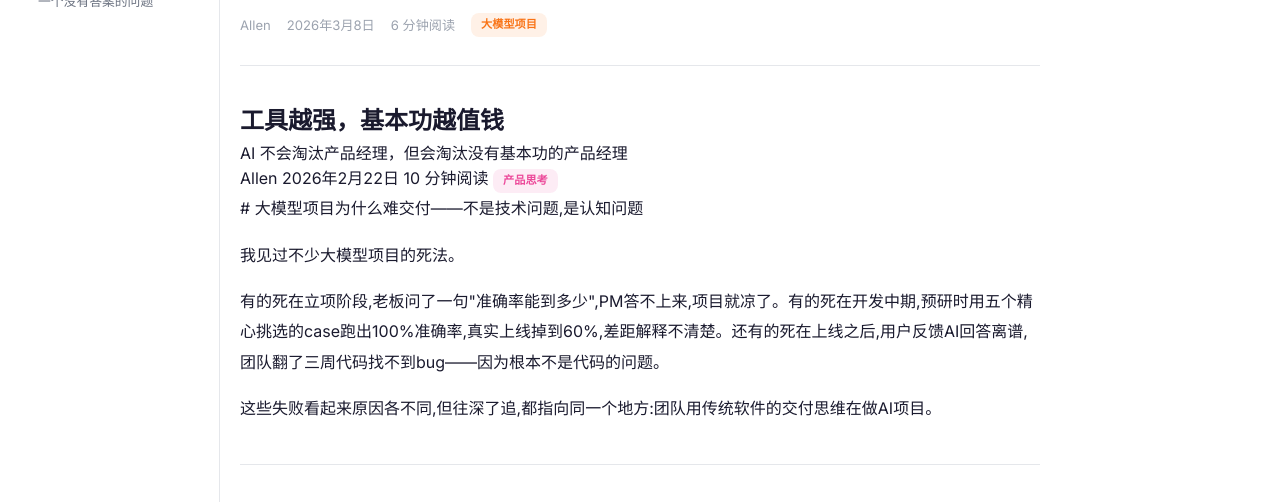
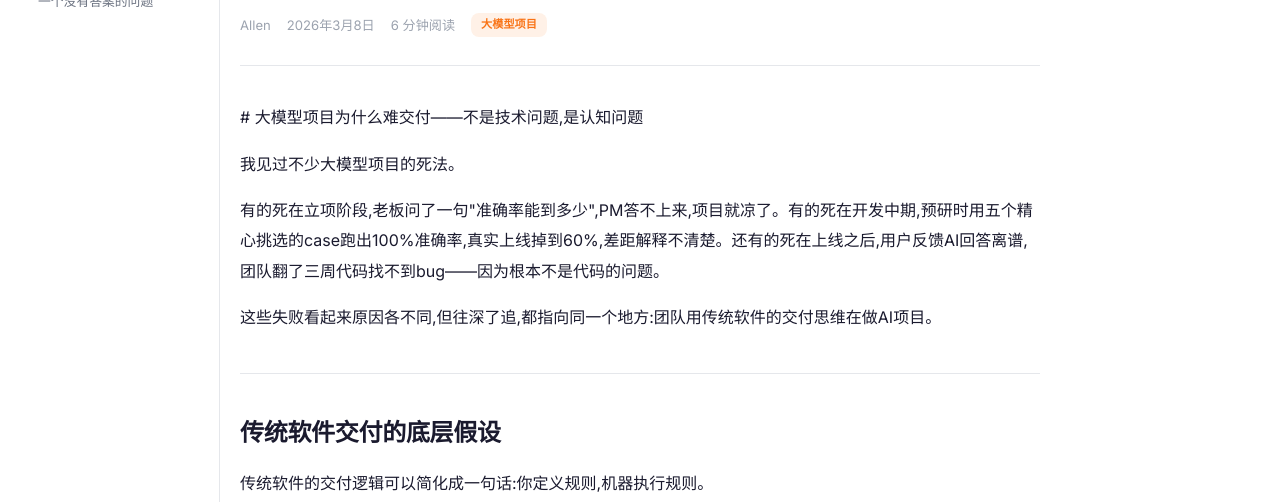
Before and after one commit to Allenyang007/allen-site, a website: page blog/llm-project-delivery-mindset/index.html in a window 1280 px wide. Shown: the part 295-797 px from the top of the page. Drawn offline with Linux system fonts and the light colour scheme.

Commit message:
Remove heading and metadata from index.html
Removed introductory heading and metadata for the article.

```diff
--- a/blog/llm-project-delivery-mindset/index.html
+++ b/blog/llm-project-delivery-mindset/index.html
@@ -342,15 +342,6 @@ footer{
     <span class="tag tag-product">大模型项目</span>
   </div>
 </div>
-  <h1>工具越强，基本功越值钱</h1>
-  <div class="subtitle">AI 不会淘汰产品经理，但会淘汰没有基本功的产品经理</div>
-  <div class="info">
-    <span>Allen</span>
-    <span>2026年2月22日</span>
-    <span>10 分钟阅读</span>
-    <span class="tag tag-thinking">产品思考</span>
-  </div>
-</div>
 
 <div class="content">
 <p>
```
